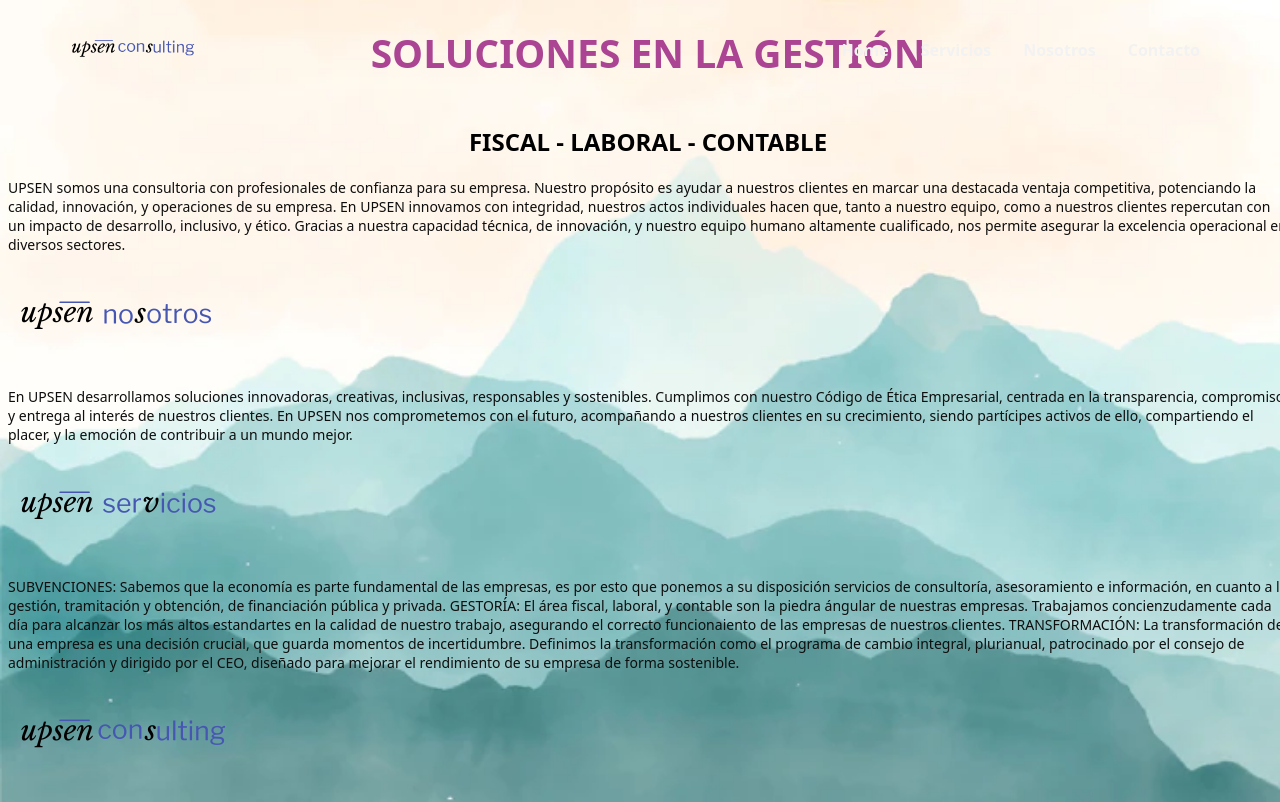
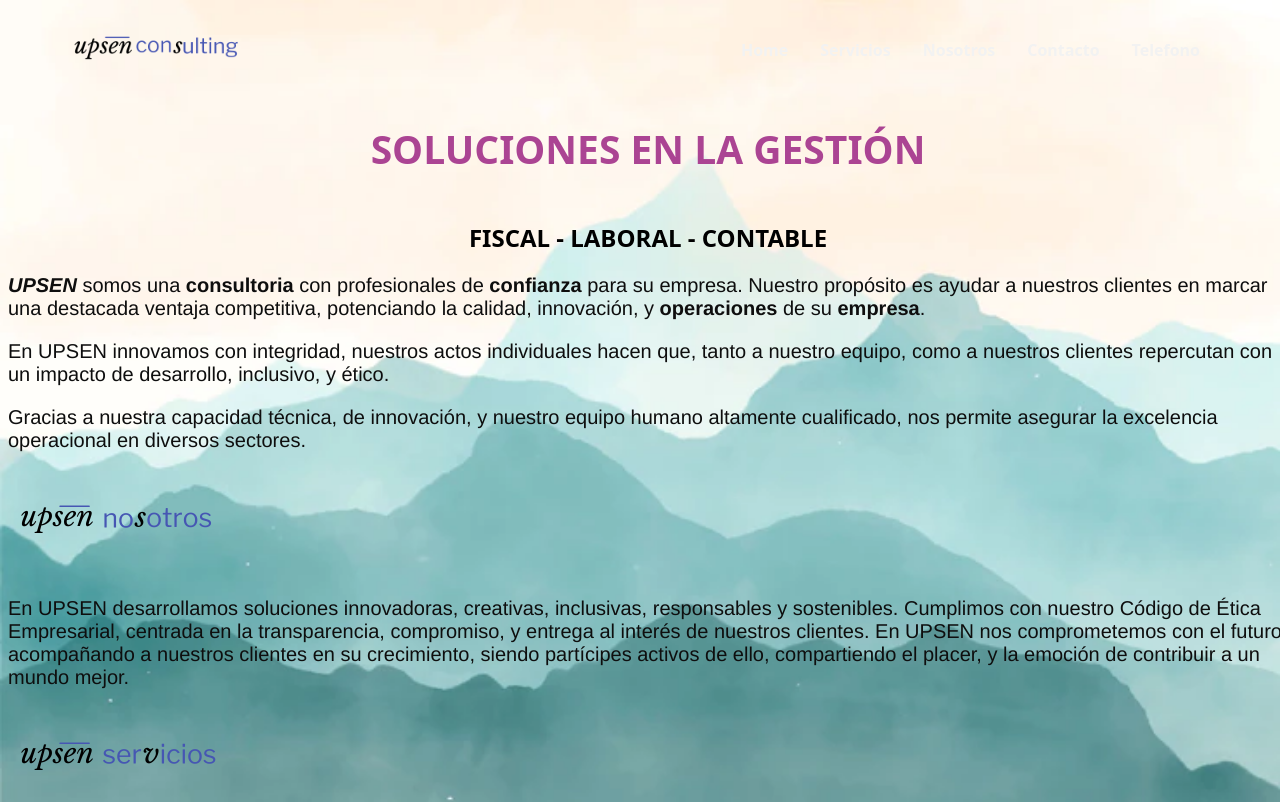
Before and after one commit to developerpaco/proyectonuevo, a plain HTML site: page index.html in a window 1280 px wide. Shown: the top 802 px of the page. Drawn offline with Linux system fonts and the light colour scheme.

Commit message:
Add files via upload

```diff
--- a/index.html
+++ b/index.html
@@ -16,20 +16,27 @@
             <li class="menu-item">Servicios</li>
             <li class="menu-item">Nosotros</li>
             <li class="menu-item">Contacto</li>
-
+            <li class="menu-item">Telefono</li>
 
         </ul>
     </header>
 
 </div>
+<br>
+<br>
+<br>
+<br>
 <h1>SOLUCIONES EN LA GESTIÓN</h1>
 <h2><strong>FISCAL - LABORAL - CONTABLE </strong></h2>
 <p></p>
 <p>
-    UPSEN somos una consultoria con profesionales de confianza para su empresa. Nuestro propósito es ayudar a nuestros clientes en marcar una destacada ventaja competitiva, potenciando la calidad, innovación, y operaciones de su empresa.
+    <strong><em>UPSEN</em></strong> somos una <strong>consultoria</strong> con profesionales de <strong>confianza</strong> para su empresa. Nuestro <strog>propósito</strog> es ayudar a nuestros clientes en marcar una <strog>destacada ventaja competitiva,</strog> potenciando la <strog>calidad, innovación,</strog> y <strong>operaciones</strong> de su <strong>empresa</strong>.
+    </p>
 
+    <p>
     En UPSEN innovamos con integridad, nuestros actos individuales hacen que, tanto a nuestro equipo, como a nuestros clientes repercutan con un impacto de desarrollo, inclusivo, y ético.
-
+    </p>
+    <p>
     Gracias a nuestra capacidad técnica, de innovación, y nuestro equipo humano altamente cualificado, nos permite asegurar la excelencia operacional en diversos sectores.
 
     </p>
--- a/style.css
+++ b/style.css
@@ -1,5 +1,5 @@
 body {
-    height: 145v;
+    height: 200v;
     width: 100%;
     position: relative;
     background: linear-gradient(rgba(0,0,0,4), transparent);
@@ -9,12 +9,7 @@ body {
     background-size: 100%;
 }
 
-/* body {
-    heigh:665px;
-    background-image: url("https://carontestudio.com/img/caronte-web-estudio-logo.png");
-    background-repeat: repeat-y;
-    background-size: 10rem;
-  } */
+
 
 header {
     height: auto;
@@ -33,7 +28,7 @@ header {
 }
 
 .logo {
-    height: 60%;
+    height: 80%;
 
 }
 
@@ -42,6 +37,7 @@ header {
     justify-content: center;
     align-items: center;
     list-style: none;
+    color: #2581dc;
 
 }
 .menu-item{
@@ -208,9 +204,7 @@ header {
     transform: rotate(45deg);
   }
 
-  #alinear {
 
-  }
 
   /* body {
 	margin: 0;  padding: 0;  margin-bottom: 15px;  margin-top: 8px;
@@ -335,7 +329,8 @@ h3 {
 
 
   p{
-	font-size: 14px;
+    font-family: 'Helvetica', 'Arial', sans-serif;
+	font-size: 20px;
 	color: #0e0e0e;
   }
 
```
